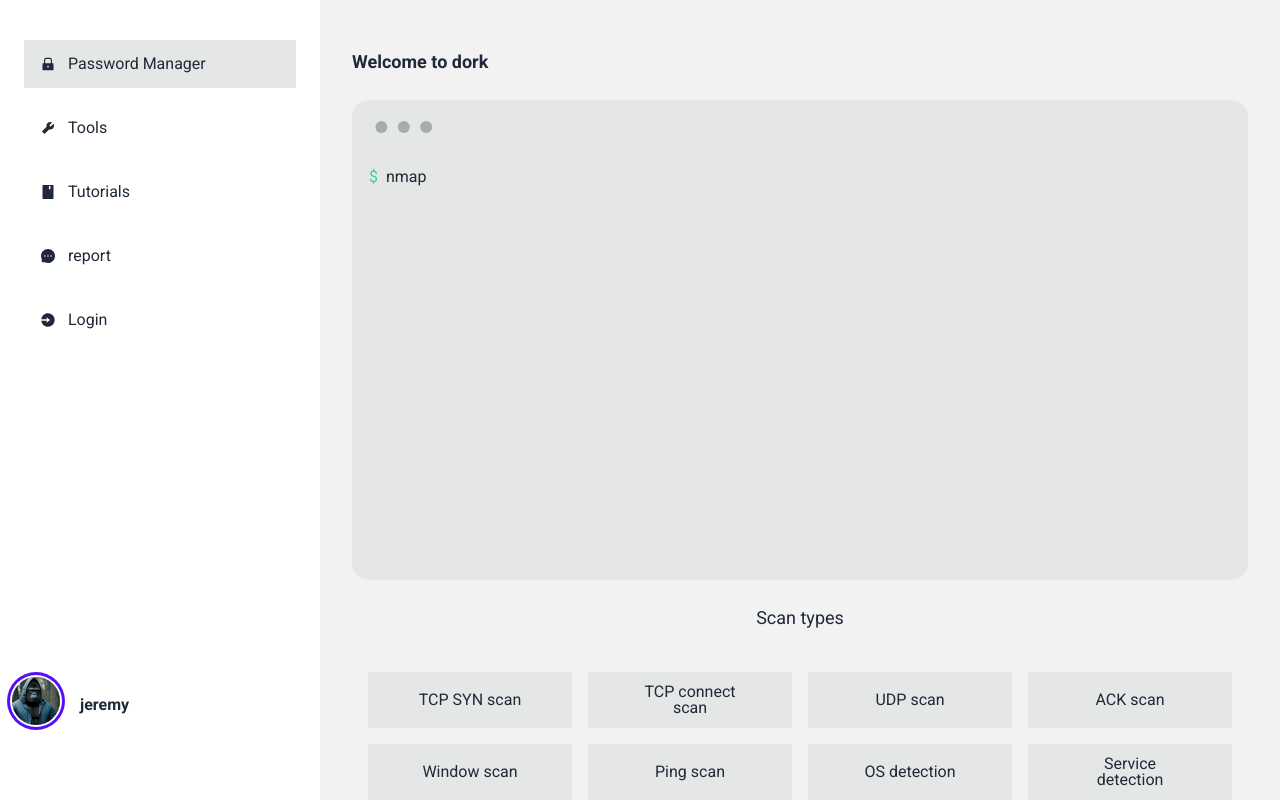
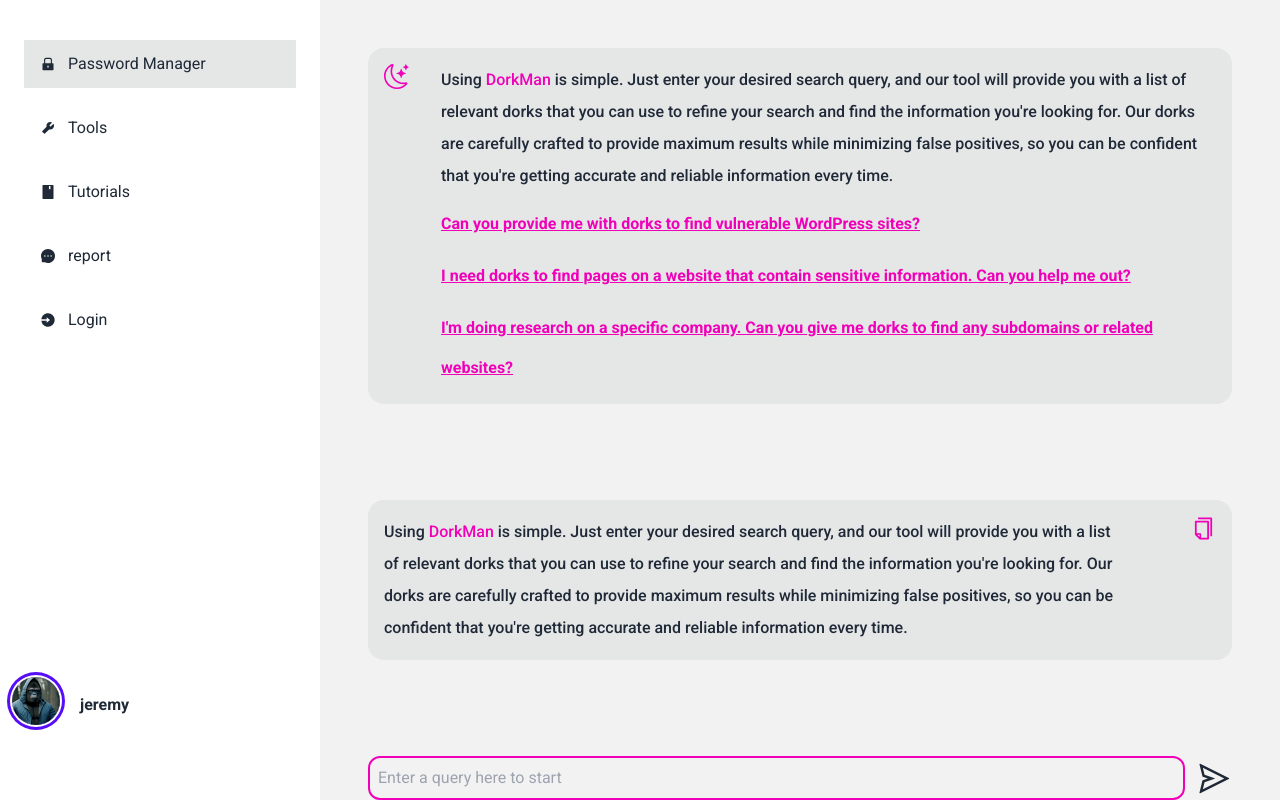
Before and after one commit to asbilim/ultra-frontend, a Next.js app: page /tools/dork in a window 1280 px wide. Built offline with nearby package versions, Linux system fonts and the light colour scheme.

Commit message:
frontend for the dork tool

```diff
--- a/package.json
+++ b/package.json
@@ -23,7 +23,8 @@
     "react-hook-form": "^7.43.9",
     "react-icons": "^4.8.0",
     "react-intersection-observer": "^9.4.3",
-    "react-jwt": "^1.1.8"
+    "react-jwt": "^1.1.8",
+    "react-toastify": "^9.1.2"
   },
   "devDependencies": {
     "autoprefixer": "^10.4.14",
--- a/src/app/manager/services/page.js
+++ b/src/app/manager/services/page.js
@@ -111,7 +111,7 @@ export default function Main() {
               <label className="label">
                 <span className="label-text text-lg font-semibold">Service Name</span>
               </label>
-              <input type="text" placeholder="Instagram" className="input input-bordered w-full" {...register("service",{required:"please enter a service name",minLength:{value:8,message:"service name too short"}})} />
+              <input type="text" placeholder="Instagram" className="input input-bordered w-full" {...register("service",{required:"please enlster a service name",minLength:{value:8,message:"service name too short"}})} />
               <label className="label">
                 <span className="label-text-alt text-error text-lg">{errors.service?.message}</span>
               </label>
--- /dev/null
+++ b/src/app/tools/dork/page.jsx
@@ -0,0 +1,80 @@
+"use client"
+import {BsMoonStars} from "react-icons/bs"
+import {AiOutlineSend,AiOutlineCopy} from "react-icons/ai"
+import 'react-toastify/dist/ReactToastify.css';
+import { ToastContainer,toast } from "react-toastify";
+import {useState} from "react"
+
+
+
+export default function Dork(){
+
+    const notify = () => toast.success("Text copied successfully!")
+    const [inputValue,setInputValue] = useState(null)
+
+    const examples = [
+        "Can you provide me with dorks to find vulnerable WordPress sites?",
+        "I need dorks to find pages on a website that contain sensitive information. Can you help me out?",
+        "I'm doing research on a specific company. Can you give me dorks to find any subdomains or related websites?",
+    ]
+
+    const onsubmit = ()=>{
+
+
+        const socket = new WebSocket('ws://localhost:8000/ws/dorks/');
+
+        socket.onopen = (data)=>{
+            console.log(data)
+        }
+
+        socket.onclosed = (data)=>{
+            console.log("the websocket was closed by unexpected error")
+        }
+
+        socket.onmessage = (data)=>{
+            console.log(data)
+        }
+
+        socket.send(
+            inputValue
+        )
+
+        setInputValue(inputValue=>"")
+
+
+    }
+
+
+    return (
+        <div className="w-full min-h-screen flex items-between justify-start flex-col">
+
+            <div className="header m-12 bg-base-300 p-4 rounded-2xl flex gap-8 justify-around items-start ">
+                <BsMoonStars size={25} className="text-secondary" />
+                <div className="text flex-1 flex flex-col gap-3">
+                    <p className="text-md font-medium leading-8">Using <span className="text-secondary">DorkMan</span> is simple. Just enter your desired search query, and our tool will provide you with a list of relevant dorks that you can use to refine your search and find the information you're looking for. Our dorks are carefully crafted to provide maximum results while minimizing false positives, so you can be confident that you're getting accurate and reliable information every time.</p>
+                    {
+                        examples.map(item=>{
+                            return (
+                                <p className="text-secondary font-semibold underline leading-10 cursor-pointer" onClick={()=>setInputValue(inputValue=>item)}>{item}</p>
+                            )
+                        })
+                    }
+                </div>
+            </div>
+
+            <div className="header m-12 bg-base-300 p-4 rounded-2xl flex gap-8 justify-around items-start ">
+                <div className="text flex-1 flex flex-col gap-3">
+                    <p className="text-md font-medium leading-8">Using <span className="text-secondary">DorkMan</span> is simple. Just enter your desired search query, and our tool will provide you with a list of relevant dorks that you can use to refine your search and find the information you're looking for. Our dorks are carefully crafted to provide maximum results while minimizing false positives, so you can be confident that you're getting accurate and reliable information every time.</p>
+                </div>
+                <ToastContainer />
+                <AiOutlineCopy size={25} className="text-secondary cursor-pointer" onClick={notify} />
+            </div>
+
+            <div className="flex justify-between gap-3 items-center m-12">
+                <input value={inputValue}  onChange={(e)=>{setInputValue(inputValue=>e.target.value)}} type="text" className="flex-1 rounded-xl p-2 bg-transparent !border-2 !border-secondary outline-none hover:outline focus:outline-none" placeholder="Enter a query here to start" />
+                <AiOutlineSend size={35} className="font-bold cursor-pointer" onClick={onsubmit} />
+            </div>
+        </div>
+    )
+
+}
--- a/src/app/tools/[tools]/page.jsx
+++ b/src/app/tools/nmap/page.jsx
@@ -6,24 +6,44 @@ import {VscDebugStart} from "react-icons/vsc"
 import { nmapScanTypes,nmapServiceDetectionOptions,nmapVerbosityOptions } from "@/components/datas/nmap"
 import { nanoid } from "nanoid"
 import { useState } from "react"
-import { SingleLine,SuccessLine,ErrorLine } from "@/components/singlecommand"
+import { useRef } from "react"
 
 export default function Tool({params:{tools}}){
+
+  const outputRef= useRef(0)
 
 
   const sendCommand = (command) => {
     const server = new WebSocket("ws://localhost:8000/ws/enumeration/");
 
     server.onopen = (event) => {
-      console.log("WebSocket connection established.");
+      const output = document.createElement('p');
+      output.textContent = "Starting nmap....";
+      outputRef.current.appendChild(output);
       server.send(command);
     };
 
     server.onclose = (event) => {
-      console.log(`WebSocket closed for the following reason: ${event.error}`);
+      const output = document.createElement('p');
+      output.classList.add('text-error')
+      output.textContent = "websocket closed !!";
+      outputRef.current.appendChild(output);
     };
 
     server.onmessage = (event) => {
+      if (event.data){
+        const newData = JSON.parse(event.data)
+        if(newData.error){
+          const output = document.createElement('p');
+          output.classList.add('text-error')
+          output.textContent = newData.error;
+          outputRef.current.appendChild(output);
+        }
+        const output = document.createElement('p');
+        output.classList.add('text-success')
+        output.textContent = newData.output;
+        outputRef.current.appendChild(output);
+      }
       console.log(`Incoming message from the backend server: ${event.data}`);
     };
   };
@@ -104,34 +124,13 @@ const handleScanTypeClick = (index) => {
             <div className="introduction flex w-full items-center justify-start">
                 <p className="text-lg font-bold">Welcome to {tools}</p>
             </div>
-            <Window>
-              <div className="line flex gap-2 w-full">
-                <span className="text-success">$</span>
-                <p>nmap {payload}</p>
+            <div className="mockup-window border bg-base-300 w-full min-h-[60vh] overflow-y-auto line">
+              <div className="content w-full h-full flex flex-col items-start justify-start p-4 gap-3 mb-4" ref={outputRef}>
+                <div className="line flex gap-2 w-full">
+                  <span className="text-success">$</span>
+                  <p>nmap {payload}</p>
+                </div>
               </div>
-              <div className="line flex gap-2 w-full">
-                <p>{output}</p>
-              </div>
-            </Window>
-            <h2 className="text-lg">Scan types</h2>
-            <div className="commands grid grid-cols-4 w-full p-4 gap-4">
-                {
-                    scanTypes.map((item,index)=>{
-                        return (
-                        <Command  {...item} key={nanoid()} onClick={()=>handleScanTypeClick(index)} />
-                        )
-                    })
-                }
-            </div>
-            <h2 className="text-lg">Service detection</h2>
-            <div className="commands grid grid-cols-4 w-full p-4 gap-4">
-                {
-                    serviceDetectionOptions.map((item,index)=>{
-                        return (
-                        <Command  {...item} key={nanoid()} onClick={()=>handleServiceDetectionOptionClick(index)} />
-                        )
-                    })
-                }
             </div>
             <h2 className="text-lg">Verbosity</h2>
             <div className="commands grid grid-cols-4 w-full p-4 gap-4">
@@ -146,7 +145,7 @@ const handleScanTypeClick = (index) => {
             <div className="form-control w-full p-4">
                 <div className="input-group w-full">
                     <input type="text" placeholder="Enter the ip address " className="input input-bordered w-full" onChange={(e)=>{setPayload(getSelectedPayload()+" "+e.target.value)}} />
-                    <button className="btn btn-square" onClick={()=>{sendCommand(payload);setPayload(payload=>"")}}>
+                    <button className="btn btn-square" onClick={()=>{sendCommand(payload)}}>
                         <VscDebugStart />
                     </button>
                 </div>
--- a/src/components/datas/tools.js
+++ b/src/components/datas/tools.js
@@ -1,5 +1,6 @@
 import nmap from "../../../public/nmap.png"
 import hydra from "../../../public/hydra.png"
+import dork from "../../../public/dork.png"
 
 export const ToolsData = [
     {
@@ -16,4 +17,12 @@ export const ToolsData = [
         "description": "Hydra is a parallelized login cracker which supports numerous protocols to attack. It is very fast and flexible, and new modules are easy to add.",
         "warning": "Please use Hydra responsibly and with the appropriate permissions. Attempting to crack passwords without the owner's permission is illegal and may result in legal consequences."
     },
+    {
+        "name": "DorkMan",
+        "image": dork.src,
+        "url":"dork",
+        "description": "DorkMan is an easy to use tool that can generate google dorks to reduce the time of research by including keywords that will make the research more easy.",
+        "warning": "Please use  DorkMan responsibly and with the appropriate permissions. Attempting to crack passwords without the owner's permission is illegal and may result in legal consequences."
+    },
+
 ]
--- a/src/components/tool.jsx
+++ b/src/components/tool.jsx
@@ -4,7 +4,7 @@ import Image from "next/image"
 import Button from "@mui/material/Button"
 import {FiArrowRight} from "react-icons/fi"
 
-export default function Tool({name="",description="",warning="",image=""}){
+export default function Tool({name="",description="",warning="",image="",url}){
     return (
         <div className="flex flex-col items-center justify-center min-h-[20rem] bg-base-300 bg-opacity-80  p-3 gap-3">
 
@@ -12,7 +12,7 @@ export default function Tool({name="",description="",warning="",image=""}){
 
             <h2 className="text-lg font-bold">{name}</h2>
 
-            <Button className="px-12 py-3 leading-none text-md rounded-3xl bg-primary text-white font-bold lowercase hover:bg-primary  flex items-center justify-center gap-2" onClick={()=>{document.location.assign(`tools/${name}`)}} >
+            <Button className="px-12 py-3 leading-none text-md rounded-3xl bg-primary text-white font-bold lowercase hover:bg-primary  flex items-center justify-center gap-2" onClick={()=>{document.location.assign(`tools/${url}`)}} >
 
                 Run {name}
                 <FiArrowRight  size={15} />
--- a/src/components/window.jsx
+++ b/src/components/window.jsx
@@ -1,7 +1,7 @@
 export default function Window({children}){
 
     return (
-        <div className="mockup-window border bg-base-300 w-full min-h-[60vh] overflow-y-auto">
+        <div className="mockup-window border bg-base-300 w-full min-h-[60vh] overflow-y-auto line">
             <div className="content w-full h-full flex flex-col items-start justify-start p-4 gap-3">
                 {children}
             </div>
```
Also changed, not shown: src/components/toast.jsx (added, +19 -0 lines), public/dork.png (added), 1 other file (tests, documents, lock files or other folders).
